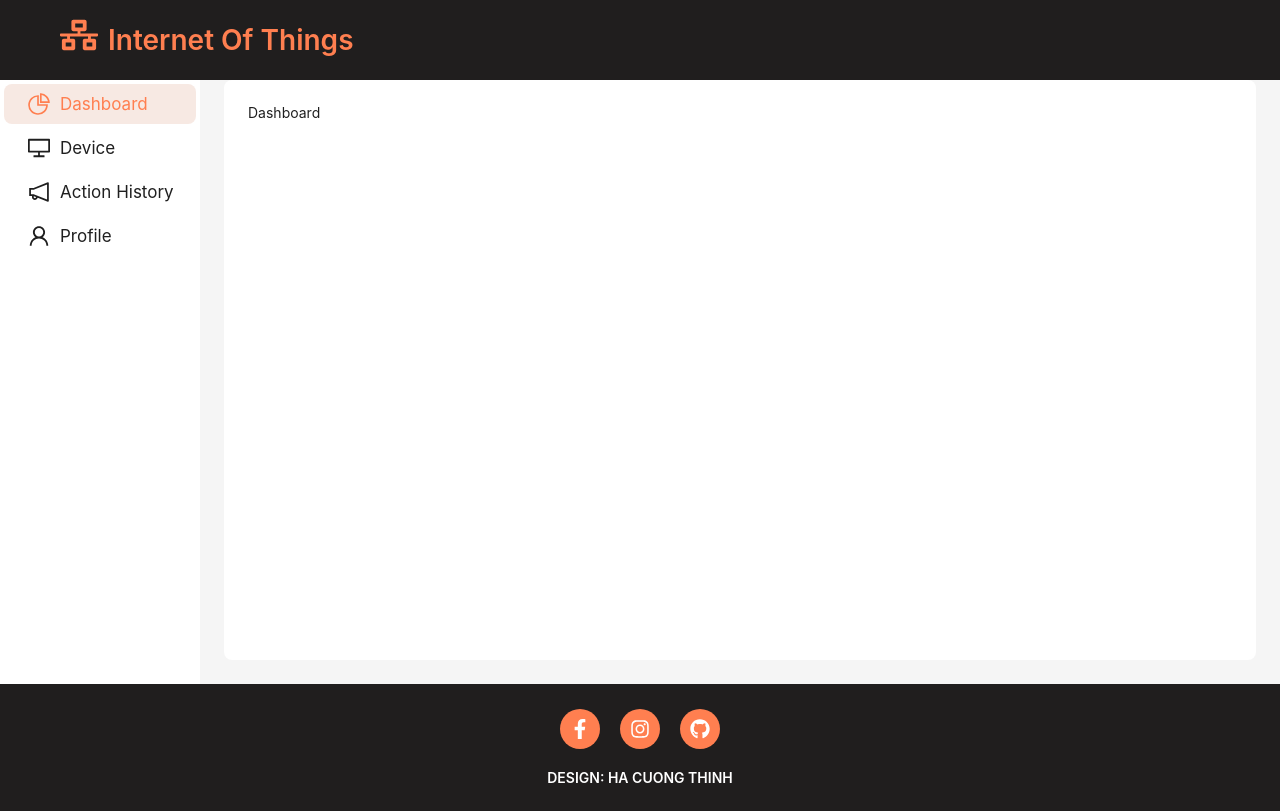
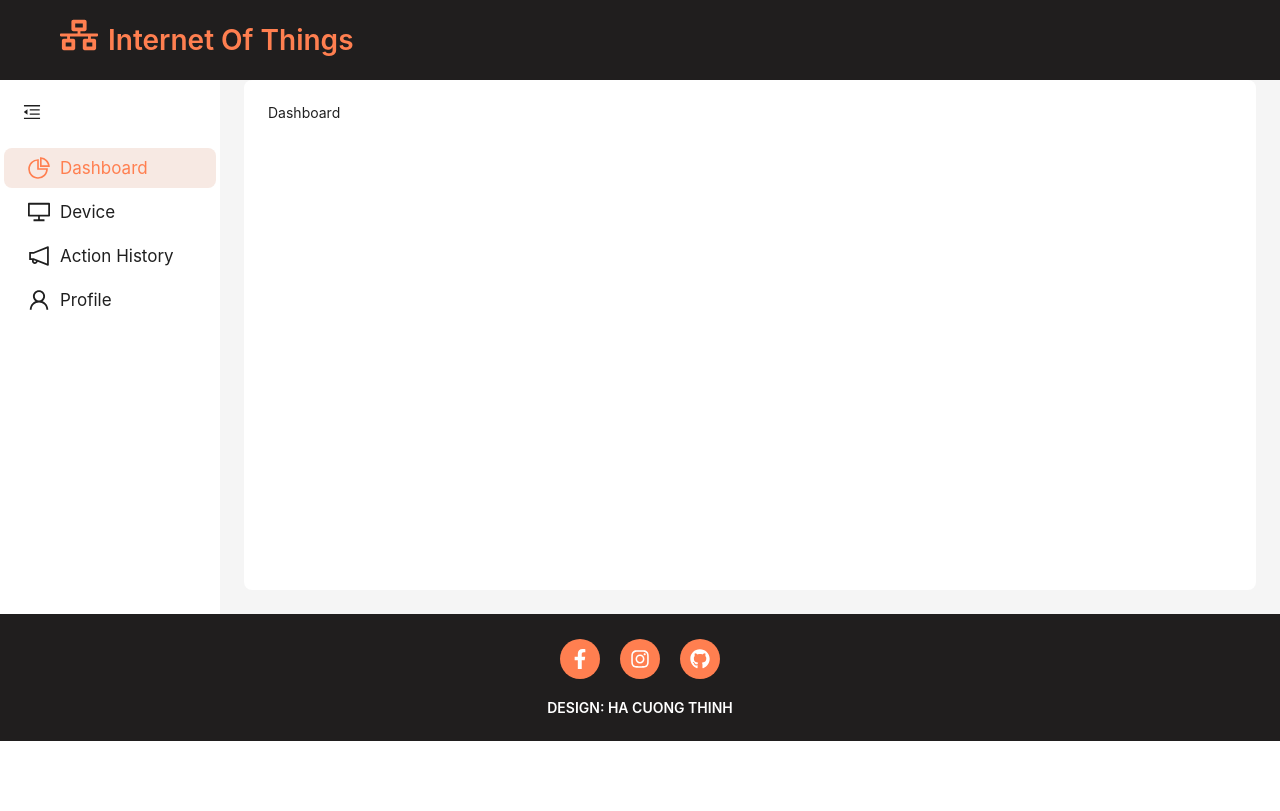
Before and after one commit to hcthinhjr03/ProjectIOT, a React (Create React App) app in the folder client/: page / in a window 1280 px wide. Built offline with nearby package versions, Linux system fonts and the light colour scheme; the HTML template or start-up script is replaced by a standard one.

Commit message:
fix layout

```diff
--- a/client/src/component/MainLayout/MainFooter/MainFooter.scss
+++ b/client/src/component/MainLayout/MainFooter/MainFooter.scss
@@ -1,9 +1,12 @@
 .footer {
+
     text-align: center;
     padding: 10px;
     font-size: 14px;
     font-weight: 600;
     color: #fff;
+    // margin-top: 66px;
+    // height: 120px;
 
     &__social {
       display: flex;
--- a/client/src/component/MainLayout/MainFooter/index.js
+++ b/client/src/component/MainLayout/MainFooter/index.js
@@ -1,4 +1,4 @@
-import { Layout } from "antd";
+import { ConfigProvider, Layout } from "antd";
 import "./MainFooter.scss";
 import { FaFacebookF } from "react-icons/fa";
 import { FaInstagram } from "react-icons/fa";
@@ -6,9 +6,14 @@ import { FaGithub } from "react-icons/fa";
 const { Footer } = Layout;
 
 function MainFooter() {
-
   return (
     <>
+      <ConfigProvider
+        theme={{
+          components: {
+          },
+        }}
+      >
         <Footer
           className="footer"
           style={{
@@ -17,13 +22,36 @@ function MainFooter() {
         >
           <div className="footer__wrap">
             <div className="footer__social">
-            <a href="https://www.facebook.com/cuongthinh.ha.9/" target="_blank" rel="noreferrer" className="footer__box"><FaFacebookF/></a>
-            <a href="https://www.instagram.com/_https.cthinhh?igsh=bWo3YzVkeDN3NXRk" target="_blank" rel="noreferrer" className="footer__box"><FaInstagram/></a>
-            <a href="https://github.com/hcthinhjr03" target="_blank" rel="noreferrer" className="footer__box"><FaGithub/></a>
+              <a
+                href="https://www.facebook.com/cuongthinh.ha.9/"
+                target="_blank"
+                rel="noreferrer"
+                className="footer__box"
+              >
+                <FaFacebookF />
+              </a>
+              <a
+                href="https://www.instagram.com/_https.cthinhh?igsh=bWo3YzVkeDN3NXRk"
+                target="_blank"
+                rel="noreferrer"
+                className="footer__box"
+              >
+                <FaInstagram />
+              </a>
+              <a
+                href="https://github.com/hcthinhjr03"
+                target="_blank"
+                rel="noreferrer"
+                className="footer__box"
+              >
+                <FaGithub />
+              </a>
             </div>
             <div className="footer__end">DESIGN: HA CUONG THINH</div>
           </div>
         </Footer>
+      </ConfigProvider>
+
     </>
   );
 }
--- a/client/src/component/MainLayout/MainSider/index.js
+++ b/client/src/component/MainLayout/MainSider/index.js
@@ -1,4 +1,4 @@
-import { Layout, Menu, theme, ConfigProvider } from "antd";
+import { Button, Layout, Menu, theme, ConfigProvider } from "antd";
 import { useState } from "react";
 import { useNavigate, useLocation } from "react-router-dom";
 import {
@@ -6,6 +6,8 @@ import {
   UserOutlined,
   DesktopOutlined,
   PieChartOutlined,
+  MenuFoldOutlined,
+  MenuUnfoldOutlined,
 } from "@ant-design/icons";
 const { Sider } = Layout;
 
@@ -33,6 +35,7 @@ const items = [
 ];
 
 function MainSider() {
+  const [collapsed, setCollapsed] = useState(false);
   const navigate = useNavigate();
   const location = useLocation();
   const [selectedKey, setSelectedKey] = useState(
@@ -49,36 +52,51 @@ function MainSider() {
   };
   return (
     <>
-      <Sider
-        width={200}
-        style={{
-          background: colorBgContainer,
+      <ConfigProvider
+        theme={{
+          components: {
+            Menu: {
+              itemSelectedColor: "#FF7F50",
+              itemSelectedBg: "#f7e9e3",
+              iconSize: 22,
+            },
+          },
         }}
       >
-        <ConfigProvider
-          theme={{
-            components: {
-              Menu: {
-                itemSelectedColor: '#FF7F50',
-                itemSelectedBg: "#f7e9e3",
-                iconSize: 22
-              }
-            },
+        <Sider
+          trigger={null}
+          collapsible
+          collapsed={collapsed}
+          width={220}
+          style={{
+            background: colorBgContainer,
+
+            // height: "540px"
           }}
         >
+          <Button
+            type="text"
+            icon={collapsed ? <MenuUnfoldOutlined /> : <MenuFoldOutlined />}
+            onClick={() => setCollapsed(!collapsed)}
+            style={{
+              fontSize: '18px',
+              width: 64,
+              height: 64,
+            }}
+          />
           <Menu
             mode="inline"
             selectedKeys={[selectedKey]}
             style={{
-              height: "100%",
+              //height: "100%",
               borderRight: 0,
               fontSize: "17px",
             }}
             items={items}
             onSelect={handleSelect}
           />
-        </ConfigProvider>
-      </Sider>
+        </Sider>
+      </ConfigProvider>
     </>
   );
 }
--- a/client/src/component/MainLayout/index.js
+++ b/client/src/component/MainLayout/index.js
@@ -1,21 +1,27 @@
 import React from "react";
-import { Layout, theme } from "antd";
+import { Layout, theme, ConfigProvider } from "antd";
 import MainHeader from "./MainHeader";
 import MainSider from "./MainSider";
 import MainFooter from "./MainFooter";
 import { Outlet } from "react-router-dom";
 const { Content } = Layout;
 
-
 function MainLayout() {
   const {
     token: { colorBgContainer, borderRadiusLG },
   } = theme.useToken();
   return (
+    <>
+      <ConfigProvider
+        theme={{
+          components: {
+          }
+        }}
+      >
         <Layout>
-      <MainHeader/>
+          <MainHeader />
           <Layout>
-        <MainSider/>
+            <MainSider />
             <Layout
               style={{
                 padding: "0 24px 24px",
@@ -25,17 +31,19 @@ function MainLayout() {
                 style={{
                   padding: 24,
                   margin: 0,
-              minHeight: 580,
+                  minHeight: 510,
                   background: colorBgContainer,
                   borderRadius: borderRadiusLG,
                 }}
               >
-            <Outlet/>
+                <Outlet />
               </Content>
             </Layout>
           </Layout>
-      <MainFooter/>
+          <MainFooter />
         </Layout>
+      </ConfigProvider>
+    </>
   );
 }
 
```
Lines whose indentation alone changed are shown as unchanged.
